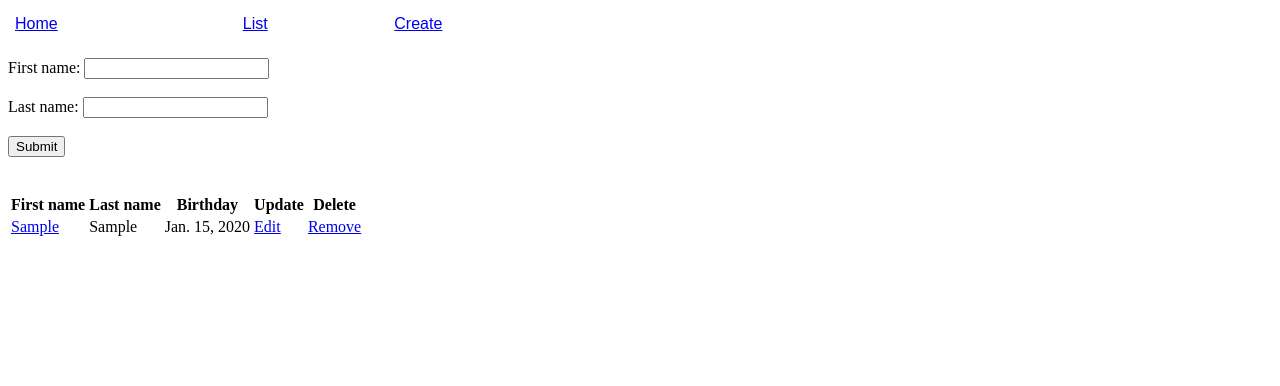
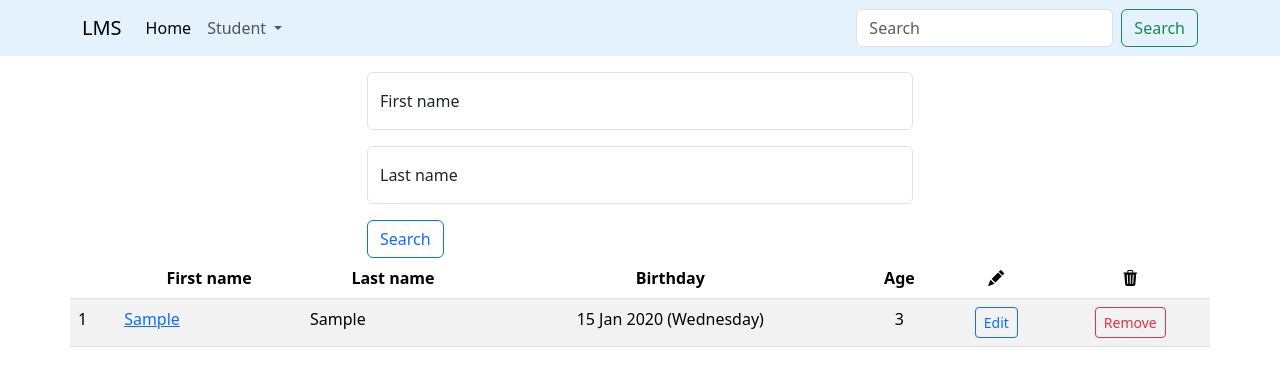
Before and after one commit to python-hillel/django_lms_1, a Django app: template students/templates/students/list.html in a window 1280 px wide. Shown: the top 386 px of the page. Run offline with Django 4.2, Linux system fonts and the light colour scheme; the template is opened without the code that fills it: values that come from a table or form of the project are taken from there, others are empty; tables that the repository leaves empty hold one stand-in row (values such as "Sample post").

Commit message:
Django_07

```diff
--- a/lms/urls.py
+++ b/lms/urls.py
@@ -23,3 +23,5 @@ urlpatterns = [
 # https://www.digitalocean.com/
 
 # http://127.0.0.1:45632      /students/update/6/
+
+# http://127.0.0.1:45632/students/students/update/6/
--- a/students/forms.py
+++ b/students/forms.py
@@ -18,8 +18,8 @@ class CreateStudentForm(forms.ModelForm):
             'birthday': forms.DateInput(attrs={'type': 'date'})
         }
 
-    def clean_first_name(self):
-        value = self.cleaned_data.get('first_name')
+    def clean_first_name_1(self):
+        value = self.cleaned_data.get('first_name_1')
         return value.capitalize()
 
 
--- a/students/models.py
+++ b/students/models.py
@@ -1,5 +1,6 @@
 import datetime
 
+from dateutil.relativedelta import relativedelta
 from django.core.validators import MinLengthValidator
 from django.db import models
 from faker import Faker
@@ -27,6 +28,9 @@ class Student(models.Model):
     def __str__(self):
         return f'{self.first_name_1} {self.last_name}'
 
+    def get_age(self):
+        return relativedelta(datetime.date.today(), self.birthday).years
+
     @classmethod
     def generate_fake_data(cls, cnt):
         f = Faker()
--- a/students/templates/students/list.html
+++ b/students/templates/students/list.html
@@ -2,37 +2,74 @@
 
 {% block title %}List of students{% endblock %}
 
+{% block custom_css %}
+    #list {
+        font-family: arial, sans-serif;
+        width: 100%;
+        border-collapse: collapse;
+    }
+    #list td {
+        border: 1px solid #dddd;
+        padding: 8px;
+    }
+    #col-edit, #col-del, #col-age {
+        text-align: center;
+        width: 100px;
+    }
+    #list tr:nth-child(even) {
+        background-color: #1111;
+    }
+{% endblock %}
+
 {% block content %}
-    <form method="get">
-      <label for="fname">First name:</label>
-      <input type="text" id="fname" name="first_name"><br><br>
-      <label for="lname">Last name:</label>
-      <input type="text" id="lname" name="last_name"><br><br>
-      <input type="submit" value="Submit"><br>
-    </form>
-    <br>
-    <br>
-    <table>
+    <div class="row">
+        <div class="col-3"></div>
+        <div class="col">
+            <form method="get">
+                <div class="form-floating mb-3">
+                    <input type="text" class="form-control" id="floatingFirstName" placeholder="A" name="first_name_1">
+                    <label for="floatingFirstName">First name</label>
+                </div>
+                <div class="form-floating">
+                    <input type="text" class="form-control" id="floatingLastName" placeholder="B" name="last_name">
+                    <label for="floatingLastName">Last name</label>
+                </div>
+                <input class="btn btn-outline-primary mt-3" type="submit" value="Search">
+            </form>
+        </div>
+        <div class="col-3"></div>
+    </div>
+    <div class="row">
+{#    <table id="list">#}
+        <table  class="table table-striped table-hover">
         <thead>
-            <tr>
+            <tr class="text-center">
+                <th></th>
                 <th>First name</th>
                 <th>Last name</th>
                 <th>Birthday</th>
-                <th>Update</th>
-                <th>Delete</th>
+                <th>Age</th>
+                <th><i class="bi bi-pencil-fill"></i></th>
+                <th><i class="bi bi-trash3-fill"></i></th>
             </tr>
         <thead>
         <tbody>
             {% for st in students %}
                 <tr>
+                    <td>{{ forloop.counter }}</td>
                     <td><a href="{% url 'students:detail' st.pk %}">{{ st.first_name_1 }}</a></td>
                     <td>{{ st.last_name }}</td>
-                    <td>{{ st.birthday }}</td>
+                    <td class="text-center">{{ st.birthday|date:"d M Y (l)" }}</td>
 {#                    <td>{% if st.city %}{{ st.city }}{% endif %}</td> #} {#  #}   <!-- -->
-                    <td><a href="{% url 'students:update' st.pk %}">Edit</a></td>
-                    <td><a href="{% url 'students:delete' st.pk %}">Remove</a></td>
+{#                    <td id="col-age">{% if st.get_age %}{{ st.get_age }}{% endif %}</td>#}
+{#                    <td id="col-edit"><a href="{% url 'students:update' st.pk %}">Edit</a></td>#}
+{#                    <td id="col-del"><a href="{% url 'students:delete' st.pk %}">Remove</a></td>#}
+                    <td class="text-center">{% if st.get_age %}{{ st.get_age }}{% endif %}</td>
+                    <td class="text-center"><a class="btn btn-outline-primary btn-sm" href="{% url 'students:update' st.pk %}">Edit</a></td>
+                    <td class="text-center"><a class="btn btn-outline-danger btn-sm" href="{% url 'students:delete' st.pk %}">Remove</a></td>
                 </tr>
             {% endfor %}
         </tbody>
     </table>
+    </div>
 {% endblock %}
--- a/students/views.py
+++ b/students/views.py
@@ -22,7 +22,7 @@ from .models import Student
 
 @use_args(
     {
-        'first_name': Str(required=False),
+        'first_name_1': Str(required=False),
         'last_name': Str(required=False),
     },
     location='query',
@@ -36,9 +36,9 @@ def get_students(request, args):
     # if 'last_name' in args:
     #     students = students.filter(last_name=args['last_name'])
 
-    if len(args) and (args.get('first_name') or args.get('last_name')):
+    if len(args) and (args.get('first_name_1') or args.get('last_name')):
         students = students.filter(
-            Q(first_name=args.get('first_name', '')) | Q(last_name=args.get('last_name', ''))
+            Q(first_name_1=args.get('first_name_1', '')) | Q(last_name=args.get('last_name', ''))
         )
 
     # form = '''
--- a/templates/base.html
+++ b/templates/base.html
@@ -2,24 +2,22 @@
 <html lang="en">
 <head>
     <meta charset="UTF-8">
+    <meta name="viewport" content="width=device-width, initial-scale=1">
     <title>LMS - {% block title %}{% endblock %}</title>
-    <style>
-        #menu {
-            font-family: arial, sans-serif;
-            width: 50%;
-        }
-        {% block custom_css %}{% endblock %}
-    </style>
+    <link href="https://cdn.jsdelivr.net/npm/bootstrap@5.3.0-alpha1/dist/css/bootstrap.min.css"
+          rel="stylesheet"
+          integrity="sha384-GLhlTQ8iRABdZLl6O3oVMWSktQOp6b7In1Zl3/Jr59b6EGGoI1aFkw7cmDA6j6gD"
+          crossorigin="anonymous">
+    <link rel="stylesheet" href="https://cdn.jsdelivr.net/npm/bootstrap-icons@1.10.3/font/bootstrap-icons.css">
 </head>
 <body>
-    <table id="menu">
-        <tr>
-            <td style="margin: 5px; padding: 5px;"><a href="{% url 'home' %}">Home</a></td>
-            <td style="margin: 5px; padding: 5px;"><a href="{% url 'students:list' %}">List</a></td>
-            <td style="margin: 5px; padding: 5px;"><a href="{% url 'students:create' %}">Create</a></td>
-        </tr>
-    </table>
-    <br>
-    {% block content %}{% endblock %}
+    {% include 'includes/navbar.html' %}
+    <div class="container mt-4 pt-5">
+        {% block content %}{% endblock %}
+    </div>
+    <script src="https://cdn.jsdelivr.net/npm/bootstrap@5.3.0-alpha1/dist/js/bootstrap.bundle.min.js"
+            integrity="sha384-w76AqPfDkMBDXo30jS1Sgez6pr3x5MlQ1ZAGC+nuZB+EYdgRZgiwxhTBTkF7CXvN"
+            crossorigin="anonymous">
+    </script>
 </body>
 </html>
--- /dev/null
+++ b/templates/includes/navbar.html
@@ -0,0 +1,28 @@
+<nav class="navbar navbar-expand-lg fixed-top" style="background-color: #e3f2fd;">
+  <div class="container">
+    <a class="navbar-brand" href="{% url 'home' %}">LMS</a>
+    <button class="navbar-toggler" type="button" data-bs-toggle="collapse" data-bs-target="#navbarSupportedContent" aria-controls="navbarSupportedContent" aria-expanded="false" aria-label="Toggle navigation">
+      <span class="navbar-toggler-icon"></span>
+    </button>
+    <div class="collapse navbar-collapse" id="navbarSupportedContent">
+      <ul class="navbar-nav me-auto mb-2 mb-lg-0">
+        <li class="nav-item">
+          <a class="nav-link active" aria-current="page" href="{% url 'home' %}">Home</a>
+        </li>
+        <li class="nav-item dropdown">
+          <a class="nav-link dropdown-toggle" href="#" role="button" data-bs-toggle="dropdown" aria-expanded="false">
+            Student
+          </a>
+          <ul class="dropdown-menu">
+            <li><a class="dropdown-item" href="{% url 'students:list' %}">List</a></li>
+            <li><a class="dropdown-item" href="{% url 'students:create' %}">Create</a></li>
+          </ul>
+        </li>
+      </ul>
+      <form class="d-flex" role="search">
+        <input class="form-control me-2" type="search" placeholder="Search" aria-label="Search">
+        <button class="btn btn-outline-success" type="submit">Search</button>
+      </form>
+    </div>
+  </div>
+</nav>
```
